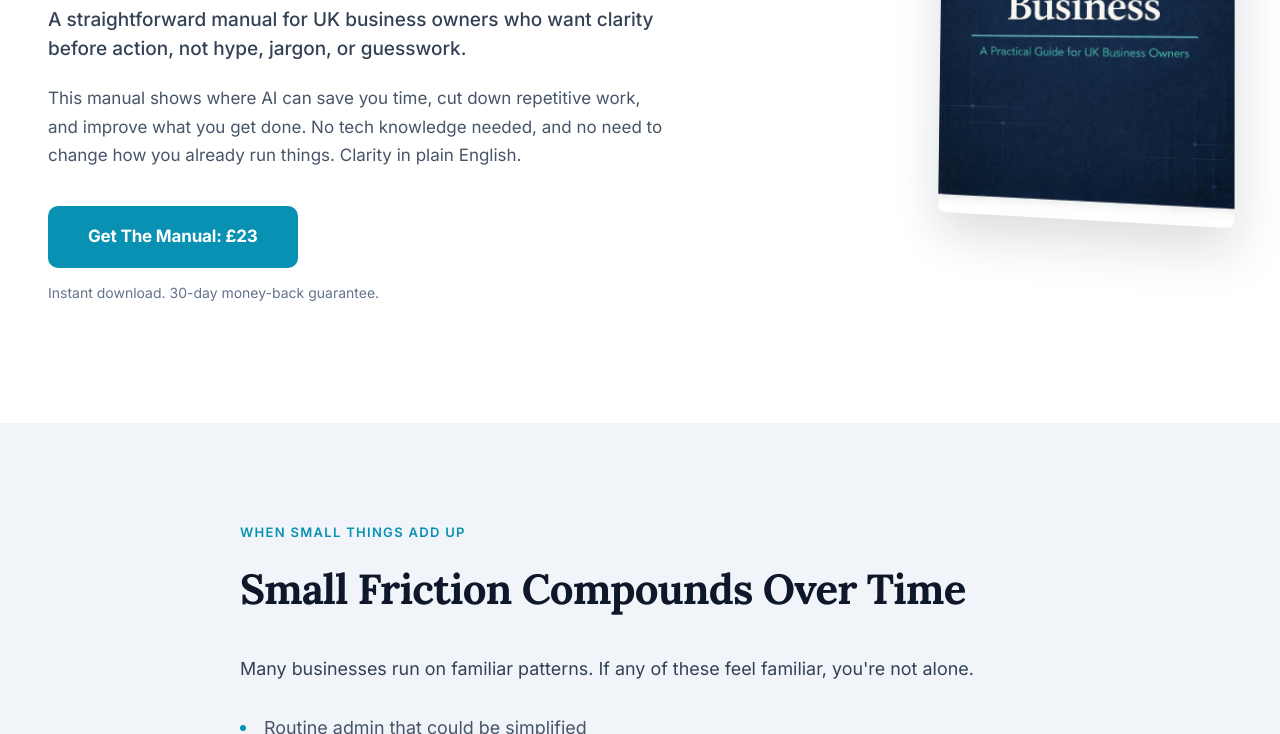
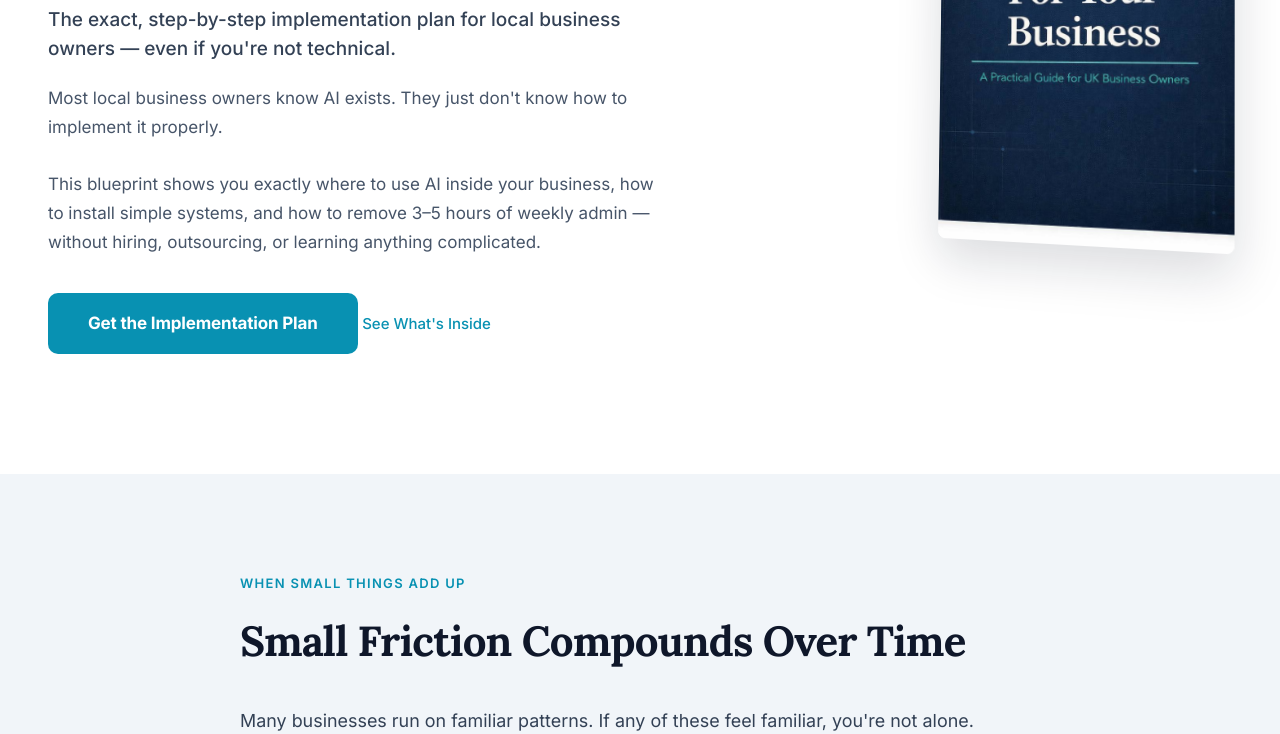
Before and after one commit to freddiegibz/aiforyourbusiness, a plain HTML site: page index.html in a window 1280 px wide. Shown: the part 406-1140 px from the top of the page. Drawn offline with Linux system fonts and the light colour scheme.

Commit message:
hero tweak

```diff
--- a/index.html
+++ b/index.html
@@ -110,6 +110,21 @@
       font-size: 14px;
       font-weight: 400;
       color: #64748B;
+    }
+
+    .hero__secondary-cta {
+      display: inline-block;
+      margin-top: 14px;
+      font-size: 15px;
+      font-weight: 500;
+      color: #0891B2;
+      text-decoration: none;
+      transition: color 0.2s ease;
+    }
+
+    .hero__secondary-cta:hover {
+      color: #0E7490;
+      text-decoration: underline;
     }
 
     /* ── Right column: product image mockup ── */
@@ -1284,20 +1299,21 @@
       <!-- Left column -->
       <div class="hero__text">
         <h1 class="hero__heading">
-          Make AI Work in Your Business, Without Needing to be Technical
+          Stop Wasting 3–5 Hours a Week On Admin AI Can Automate.
         </h1>
 
         <p class="hero__subheading">
-          A straightforward manual for UK business owners who want clarity before action, not hype, jargon, or guesswork.
+          The exact, step-by-step implementation plan for local business owners — even if you're not technical.
         </p>
 
         <p class="hero__body">
-          This manual shows where AI can save you time, cut down repetitive work, and improve what you get done. No tech knowledge needed, and no need to change how you already run things. Clarity in plain English.
+          Most local business owners know AI exists. They just don't know how to implement it properly.<br><br>
+          This blueprint shows you exactly where to use AI inside your business, how to install simple systems, and how to remove 3–5 hours of weekly admin — without hiring, outsourcing, or learning anything complicated.
         </p>
 
         <div class="hero__cta">
-          <a href="https://buy.stripe.com/28EdR82MzfEU8mA8lYbZe0g" class="hero__button">Get The Manual: £23</a>
-          <p class="hero__guarantee">Instant download. 30-day money-back guarantee.</p>
+          <a href="https://buy.stripe.com/28EdR82MzfEU8mA8lYbZe0g" class="hero__button">Get the Implementation Plan</a>
+          <a href="#whats-inside" class="hero__secondary-cta">See What's Inside</a>
         </div>
       </div>
 
@@ -1332,7 +1348,7 @@
     </div>
   </section>
 
-  <section class="operational-section">
+  <section id="whats-inside" class="operational-section">
     <div class="operational-section__container">
       <div class="operational-section__label">Where AI Actually Fits (And Where It Doesn't)</div>
 
```
Also changed, not shown: photo_2026-02-17_10-44-13.jpg (added).
